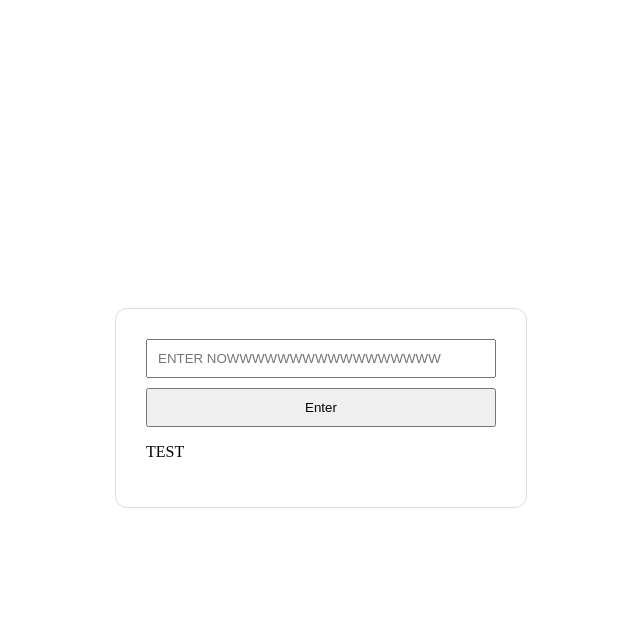
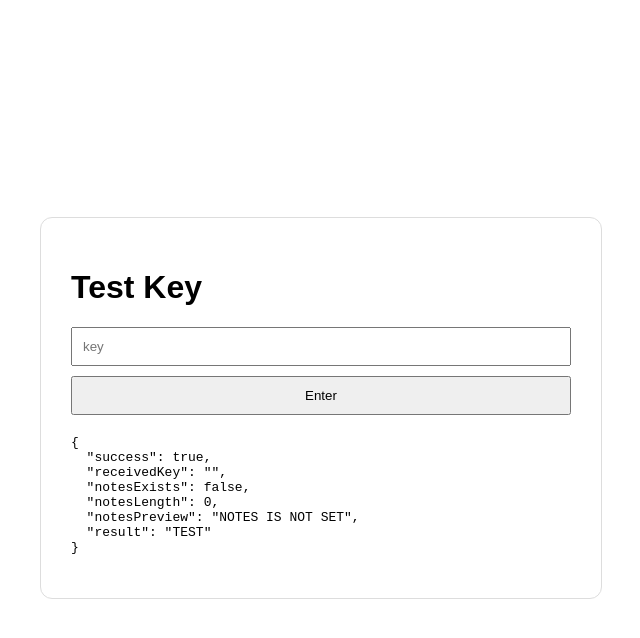
Before and after one commit to pvhak/test, a Next.js app: page / in a window 1280 px wide. Both pictures are taken after a click on the button "Enter". Shown: the top 638 px of the page, without its empty margins (319-959 px from the left). Built offline with nearby package versions, Linux system fonts and the light colour scheme.

Commit message:
Update page.tsx

```diff
--- a/app/page.tsx
+++ b/app/page.tsx
@@ -3,28 +3,33 @@
 import { useState } from "react";
 
 export default function Home() {
-  const [key, skey] = useState("");
-  const [result, sresult] = useState("");
-  const [loading, sloading] = useState(false);
+  const [key, setKey] = useState("");
+  const [result, setResult] = useState("");
+  const [loading, setLoading] = useState(false);
 
-  async function fetchhdata() {
-    sloading(true);
-    sresult("");
+  async function verifyKey() {
+    setLoading(true);
+    setResult("");
 
     try {
       const response = await fetch("/api/verify", {
         method: "POST",
-        headers: { "Content-Type": "application/json", },
-        body: JSON.stringify({ key: key, }),
+        headers: {
+          "Content-Type": "application/json",
+        },
+        body: JSON.stringify({
+          key: key,
+        }),
       });
 
       const data = await response.json();
 
-      sresult(data.result);
-    } catch {
-      sresult("req failed");
+      setResult(JSON.stringify(data, null, 2));
+    } catch (error) {
+      setResult("Request failed: " + String(error));
     }
-    sloading(false);
+
+    setLoading(false);
   }
 
   return (
@@ -34,26 +39,34 @@ export default function Home() {
         display: "flex",
         alignItems: "center",
         justifyContent: "center",
-        fontFamily: "Cascadia Mono",
+        fontFamily: "Arial, sans-serif",
       }}
     >
       <div
         style={{
-          width: 350,
+          width: 500,
           padding: 30,
           border: "1px solid #ddd",
           borderRadius: 12,
         }}
       >
+        <h1>Test Key</h1>
+
         <input
           type="text"
-          placeholder="ENTER NOWWWWWWWWWWWWWWWWW"
+          placeholder="key"
           value={key}
-          onChange={(e) => skey(e.target.value)}
-          style={{ width: "100%", padding: 10, marginBottom: 10, boxSizing: "border-box", }}
+          onChange={(e) => setKey(e.target.value)}
+          style={{
+            width: "100%",
+            padding: 10,
+            marginBottom: 10,
+            boxSizing: "border-box",
+          }}
         />
+
         <button
-          onClick={fetchhdata}
+          onClick={verifyKey}
           disabled={loading}
           style={{
             width: "100%",
@@ -61,11 +74,19 @@ export default function Home() {
             cursor: "pointer",
           }}
         >
-          {loading ? "1 sec" : "Enter"}
+          {loading ? "8" : "Enter"}
         </button>
 
         {result && (
-          <p> {result} </p>
+          <pre
+            style={{
+              marginTop: 20,
+              whiteSpace: "pre-wrap",
+              wordBreak: "break-word",
+            }}
+          >
+            {result}
+          </pre>
         )}
       </div>
     </main>
```
